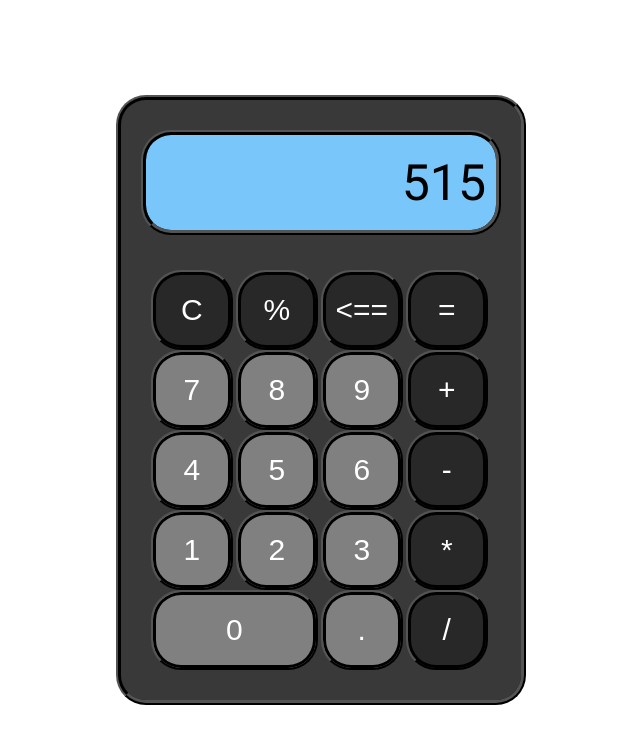
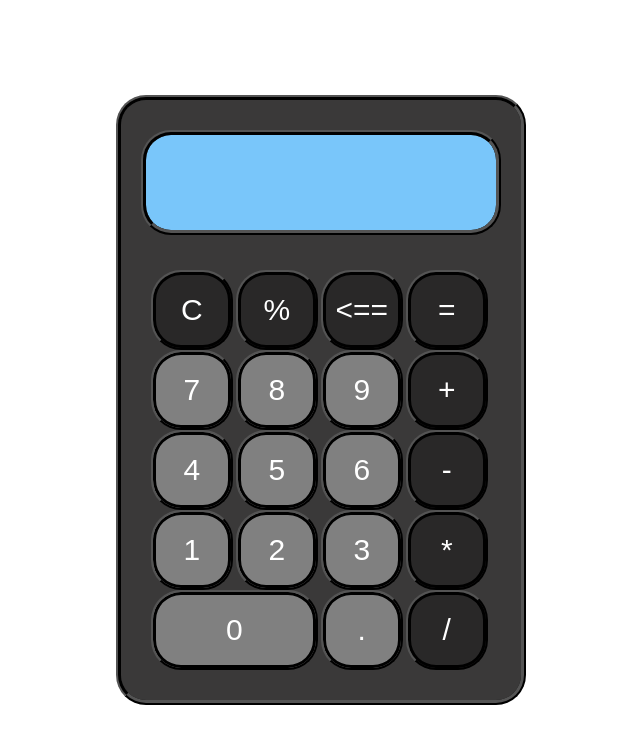
Before and after one commit to filipkk78/javascript-calculator, a plain HTML site: page index.html in a window 1280 px wide. Shown: the whole page, without its empty margins (319-959 px from the left). Drawn offline with Linux system fonts and the light colour scheme.

Commit message:
Remove dummy numbers from result

```diff
--- a/index.html
+++ b/index.html
@@ -10,7 +10,7 @@
 <body>
     <div class="calculator-body">
         <div class="calculator-screen">
-            <div id="result">515</div>
+            <div id="result"></div>
         </div>
         <div class="button-space">
             <button class="input-buttons darker" id="clear">C</button>
```
